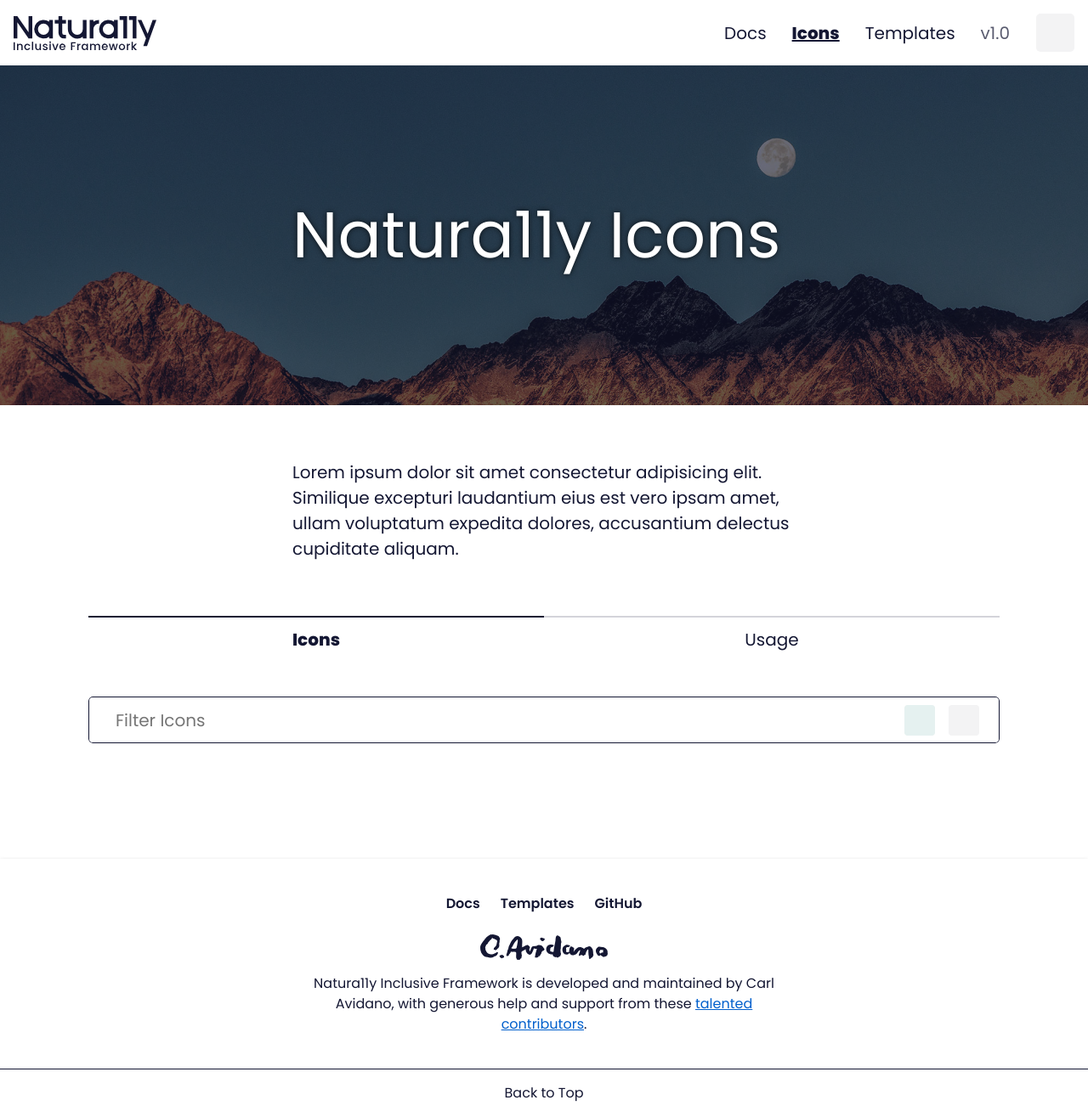
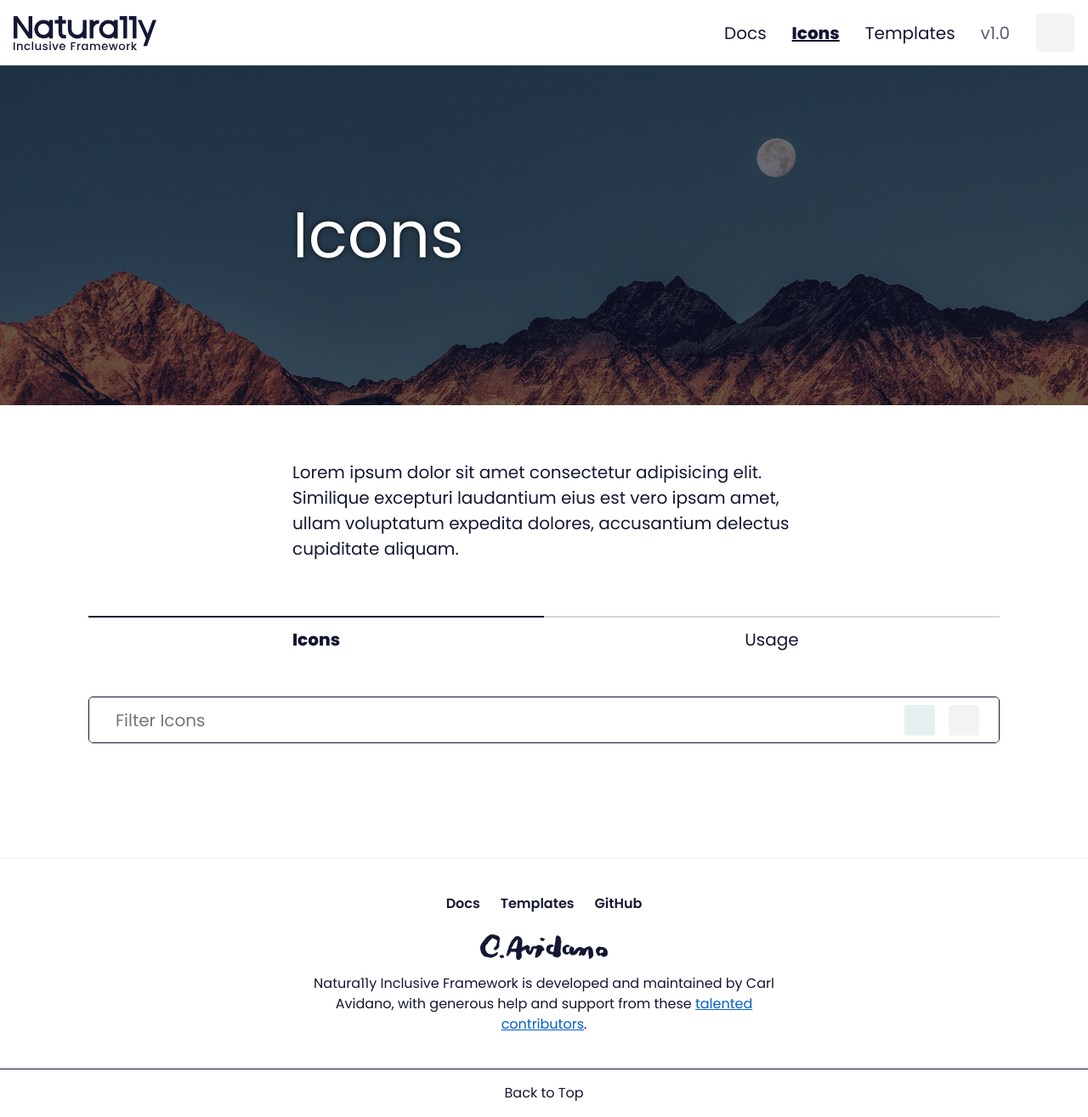
Before and after one commit to cavidano/natura11y-docs, a Jekyll site: the page built from icons/index.html, in a window 1280 px wide. Shown: the whole page at 85% size. Built offline with Jekyll 4.4.1, drawn with Linux system fonts in a browser that asks for light colours.

Commit message:
Update index.html

```diff
--- a/icons/index.html
+++ b/icons/index.html
@@ -1,6 +1,6 @@
 ---
 layout: extras
-title: "Natura11y Icons"
+title: "Icons"
 backdrop: icons
 ---
 
```
